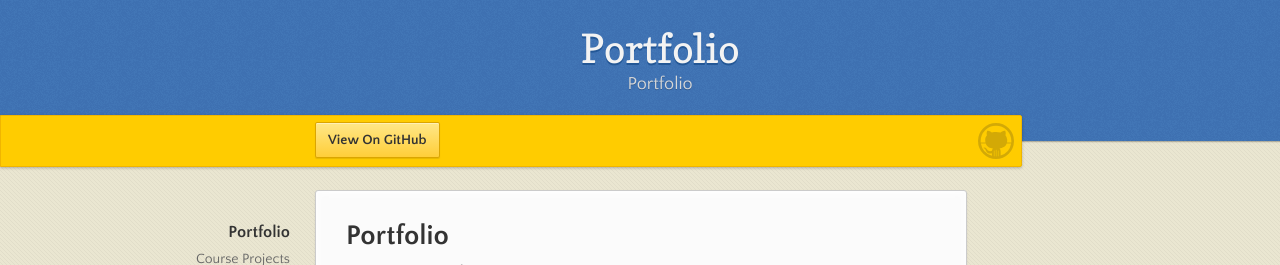
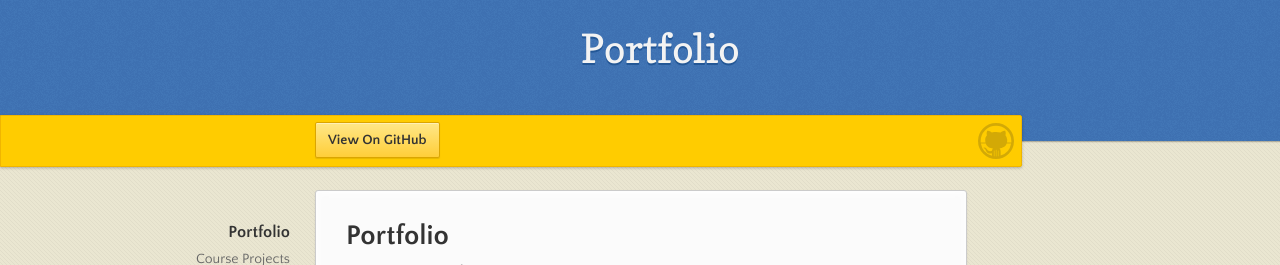
Before and after one commit to doccerz/portfolio, a Jekyll site: the page built from index.md, in a window 1280 px wide. Shown: the top 265 px of the page. Built offline with Jekyll 4.4.1, drawn with Linux system fonts in a browser that asks for light colours; our own code applies the rules of GitHub Pages for plain Markdown files; the repository's description, which GitHub fills in, is left out.

Commit message:
Update _config.yml

```diff
--- a/_config.yml
+++ b/_config.yml
@@ -1,5 +1,5 @@
 title: Alvin Patron
-description: Portfolio
+description:
 show_downloads: false
 google_analytics:
 theme: jekyll-theme-leap-day
```
